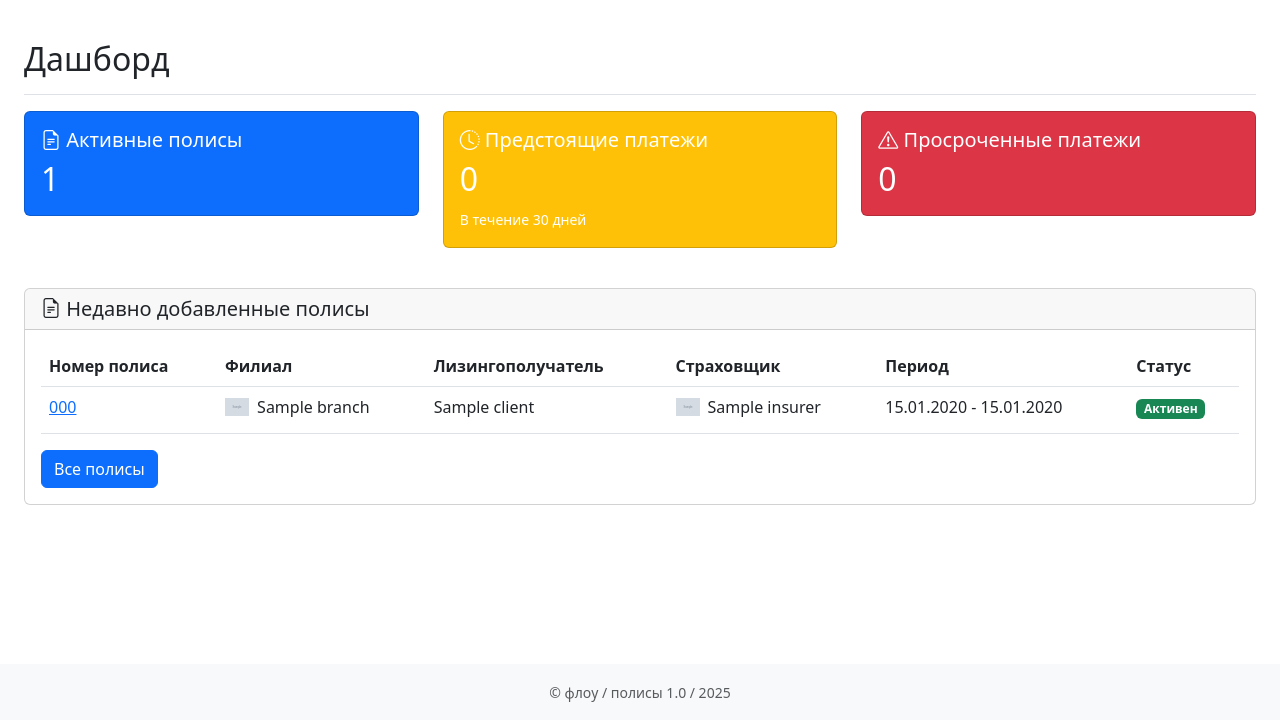
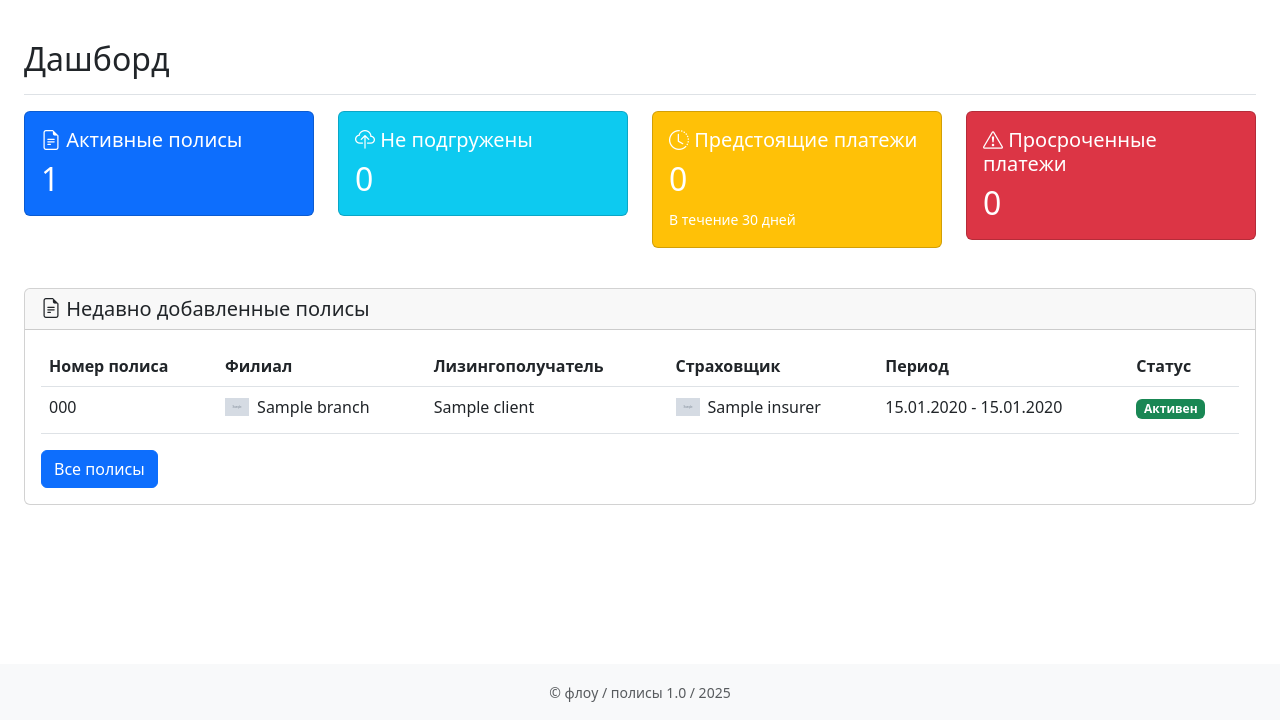
Before and after one commit to grigra27/flow_polis, a Django app: page / in a window 1280 px wide. Shown: the part 80-800 px from the top of the page. Run offline with Django 4.2, Linux system fonts and the light colour scheme; a user stored in the database is signed in; tables that the repository leaves empty hold one stand-in row (values such as "Sample post"); grey boxes marked "Sample" are stand-in pictures; parts of the project's set-up code (start-up, migrations or seed data) failed here and were passed over.

Commit message:
upd ux styles

```diff
--- a/apps/core/views.py
+++ b/apps/core/views.py
@@ -28,6 +28,11 @@ def dashboard(request):
         paid_date__isnull=True
     ).select_related('policy', 'policy__client')
 
+    # Policies not uploaded
+    not_uploaded_policies = Policy.objects.filter(
+        policy_uploaded=False
+    ).select_related('client', 'insurer', 'branch')
+
     # Recent policies
     recent_policies = Policy.objects.select_related(
         'client', 'insurer', 'branch'
@@ -39,6 +44,8 @@ def dashboard(request):
         'overdue_payments_count': overdue_payments.count(),
         'upcoming_payments': upcoming_payments[:10],
         'overdue_payments': overdue_payments[:10],
+        'not_uploaded_policies_count': not_uploaded_policies.count(),
+        'not_uploaded_policies': not_uploaded_policies[:10],
         'recent_policies': recent_policies,
     }
 
--- a/apps/policies/admin.py
+++ b/apps/policies/admin.py
@@ -85,7 +85,7 @@ class PolicyAdmin(admin.ModelAdmin):
         'policy_status', 'dfa_status'
     ]
     list_filter = [
-        'policy_active', 'dfa_active', 'insurance_type',
+        'policy_active', 'dfa_active', 'policy_uploaded', 'insurance_type',
         'branch', 'insurer', 'start_date'
     ]
     search_fields = [
@@ -119,7 +119,7 @@ class PolicyAdmin(admin.ModelAdmin):
             'fields': ('info3', 'info4')
         }),
         ('Статусы', {
-            'fields': ('policy_active', 'dfa_active')
+            'fields': ('policy_active', 'dfa_active', 'policy_uploaded')
         }),
         ('Системная информация', {
             'fields': ('created_at', 'updated_at'),
--- a/apps/policies/filters.py
+++ b/apps/policies/filters.py
@@ -8,12 +8,13 @@ class PolicyFilter(django_filters.FilterSet):
     client__client_name = django_filters.CharFilter(lookup_expr='icontains', label='Клиент')
     start_date = django_filters.DateFilter(lookup_expr='gte', label='Дата начала от')
     end_date = django_filters.DateFilter(lookup_expr='lte', label='Дата окончания до')
+    policy_uploaded = django_filters.BooleanFilter(label='Статус подгрузки')
 
     class Meta:
         model = Policy
         fields = [
             'policy_number', 'dfa_number', 'client__client_name',
             'insurer', 'branch', 'insurance_type',
-            'policy_active', 'dfa_active',
+            'policy_active', 'dfa_active', 'policy_uploaded',
             'start_date', 'end_date'
         ]
--- a/apps/policies/models.py
+++ b/apps/policies/models.py
@@ -78,6 +78,7 @@ class Policy(TimeStampedModel):
 
     policy_active = models.BooleanField('Полис активен', default=True)
     dfa_active = models.BooleanField('ДФА активен', default=True)
+    policy_uploaded = models.BooleanField('Полис подгружен', default=False)
 
     class Meta:
         verbose_name = 'Полис'
@@ -88,6 +89,7 @@ class Policy(TimeStampedModel):
             models.Index(fields=['dfa_number']),
             models.Index(fields=['start_date', 'end_date']),
             models.Index(fields=['policy_active']),
+            models.Index(fields=['policy_uploaded']),
         ]
 
     def __str__(self):
--- a/templates/core/dashboard.html
+++ b/templates/core/dashboard.html
@@ -3,6 +3,24 @@
 {% load insurer_tags %}
 
 {% block title %}Дашборд - Система управления полисами{% endblock %}
+
+{% block extra_css %}
+<style>
+    .clickable-row {
+        cursor: pointer;
+    }
+    .clickable-row:hover {
+        background-color: #f8f9fa;
+    }
+    .clickable-row a {
+        color: inherit;
+        text-decoration: none;
+    }
+    .clickable-row a:hover {
+        text-decoration: underline;
+    }
+</style>
+{% endblock %}
 
 {% block content %}
 <div class="d-flex justify-content-between flex-wrap flex-md-nowrap align-items-center pt-3 pb-2 mb-3 border-bottom">
@@ -11,7 +29,7 @@
 
 <!-- Statistics Cards -->
 <div class="row mb-4">
-    <div class="col-md-4">
+    <div class="col-md-3">
         <div class="card text-white bg-primary mb-3">
             <div class="card-body">
                 <h5 class="card-title">
@@ -21,7 +39,17 @@
             </div>
         </div>
     </div>
-    <div class="col-md-4">
+    <div class="col-md-3">
+        <div class="card text-white bg-info mb-3">
+            <div class="card-body">
+                <h5 class="card-title">
+                    <i class="bi bi-cloud-upload"></i> Не подгружены
+                </h5>
+                <h2 class="card-text">{{ not_uploaded_policies_count }}</h2>
+            </div>
+        </div>
+    </div>
+    <div class="col-md-3">
         <div class="card text-white bg-warning mb-3">
             <div class="card-body">
                 <h5 class="card-title">
@@ -32,7 +60,7 @@
             </div>
         </div>
     </div>
-    <div class="col-md-4">
+    <div class="col-md-3">
         <div class="card text-white bg-danger mb-3">
             <div class="card-body">
                 <h5 class="card-title">
@@ -64,7 +92,7 @@
                 </thead>
                 <tbody>
                     {% for payment in upcoming_payments %}
-                    <tr>
+                    <tr class="clickable-row" data-href="{% url 'policies:detail' payment.policy.pk %}">
                         <td><a href="{% url 'policies:detail' payment.policy.pk %}">{{ payment.policy.policy_number }}</a></td>
                         <td>{{ payment.policy.client.client_name }}</td>
                         <td>{{ payment.due_date|date:"d.m.Y" }}</td>
@@ -100,7 +128,7 @@
                 </thead>
                 <tbody>
                     {% for payment in overdue_payments %}
-                    <tr>
+                    <tr class="clickable-row" data-href="{% url 'policies:detail' payment.policy.pk %}">
                         <td><a href="{% url 'policies:detail' payment.policy.pk %}">{{ payment.policy.policy_number }}</a></td>
                         <td>{{ payment.policy.client.client_name }}</td>
                         <td>{{ payment.due_date|date:"d.m.Y" }}</td>
@@ -136,7 +164,7 @@
                 </thead>
                 <tbody>
                     {% for policy in recent_policies %}
-                    <tr>
+                    <tr class="clickable-row" data-href="{% url 'policies:detail' policy.pk %}">
                         <td><a href="{% url 'policies:detail' policy.pk %}">{{ policy.policy_number }}</a></td>
                         <td>{% branch_logo policy.branch size='small' %}</td>
                         <td>{{ policy.client.client_name }}</td>
@@ -157,4 +185,56 @@
         <a href="{% url 'policies:list' %}" class="btn btn-primary">Все полисы</a>
     </div>
 </div>
+
+<!-- Not Uploaded Policies -->
+{% if not_uploaded_policies %}
+<div class="card mt-4">
+    <div class="card-header bg-info text-white">
+        <h5 class="mb-0"><i class="bi bi-cloud-upload"></i> Полисы не подгружены</h5>
+    </div>
+    <div class="card-body">
+        <div class="table-responsive">
+            <table class="table table-hover">
+                <thead>
+                    <tr>
+                        <th>Номер полиса</th>
+                        <th>Филиал</th>
+                        <th>Лизингополучатель</th>
+                        <th>Страховщик</th>
+                        <th>Период</th>
+                        <th>Дата создания</th>
+                    </tr>
+                </thead>
+                <tbody>
+                    {% for policy in not_uploaded_policies %}
+                    <tr class="clickable-row" data-href="{% url 'policies:detail' policy.pk %}">
+                        <td><a href="{% url 'policies:detail' policy.pk %}">{{ policy.policy_number }}</a></td>
+                        <td>{% branch_logo policy.branch size='small' %}</td>
+                        <td>{{ policy.client.client_name }}</td>
+                        <td>{% insurer_logo policy.insurer size='small' %}</td>
+                        <td>{{ policy.start_date|date:"d.m.Y" }} - {{ policy.end_date|date:"d.m.Y" }}</td>
+                        <td>{{ policy.created_at|date:"d.m.Y H:i" }}</td>
+                    </tr>
+                    {% endfor %}
+                </tbody>
+            </table>
+        </div>
+        <a href="{% url 'policies:list' %}?policy_uploaded=False" class="btn btn-info">Все не подгруженные полисы</a>
+    </div>
+</div>
+{% endif %}
+
+<script>
+document.addEventListener('DOMContentLoaded', function() {
+    const rows = document.querySelectorAll('.clickable-row');
+    rows.forEach(row => {
+        row.addEventListener('click', function(e) {
+            // Не переходить, если кликнули по ссылке
+            if (e.target.tagName !== 'A') {
+                window.location.href = this.dataset.href;
+            }
+        });
+    });
+});
+</script>
 {% endblock %}
```
Also changed, not shown: docs/USER_GUIDE.md (+2 -1 lines), docs/architecture.md (+1 -0 lines), templates/clients/client_detail.html (+1 -7 lines), templates/insurers/insurer_detail.html (+2 -8 lines), templates/policies/payment_list.html (+6 -2 lines), templates/policies/policy_detail.html (+20 -16 lines), templates/policies/policy_list.html (+5 -4 lines), apps/policies/migrations/0005_policy_policy_uploaded.py (added), apps/policies/migrations/0006_policy_policies_po_policy__44a6bf_idx.py (added).
